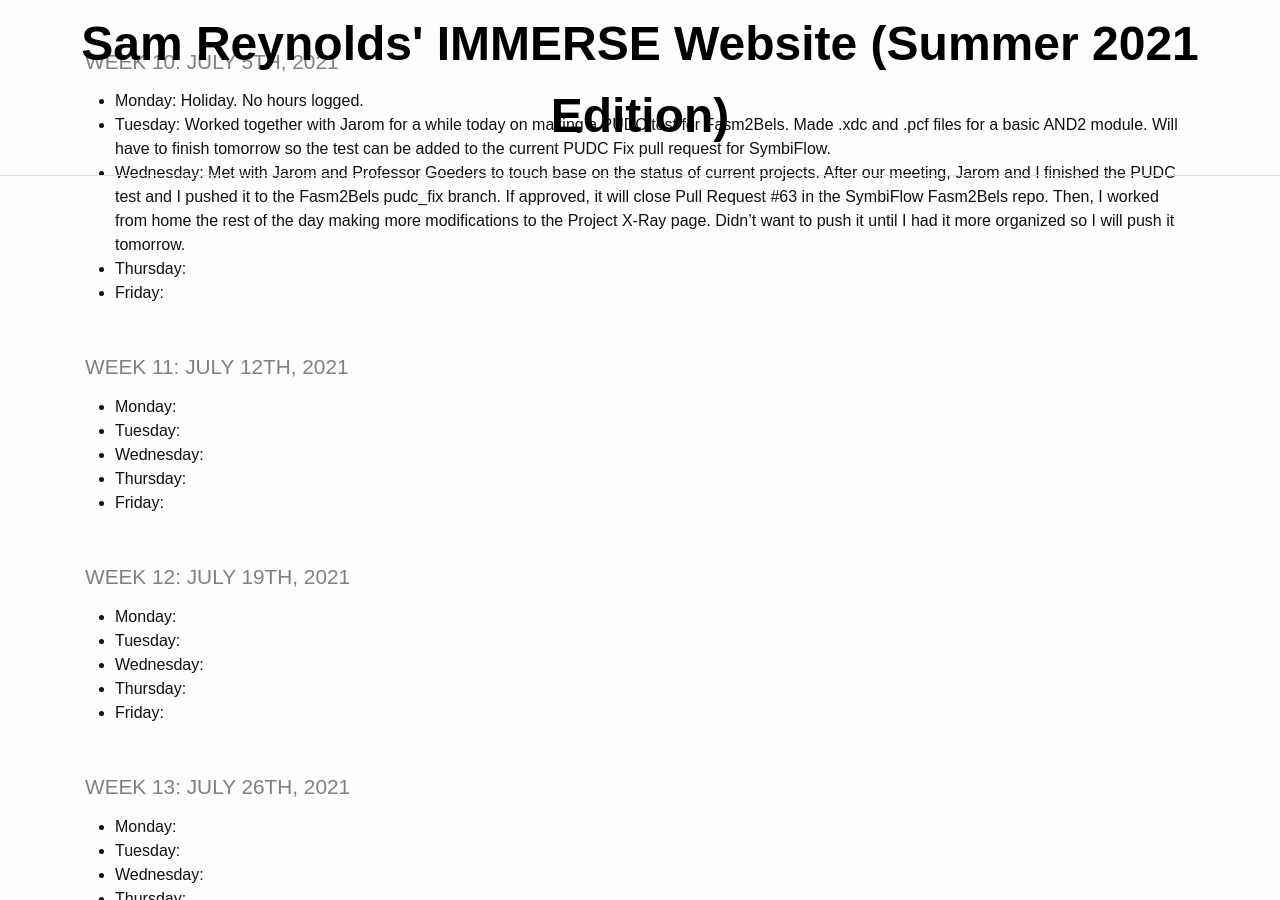
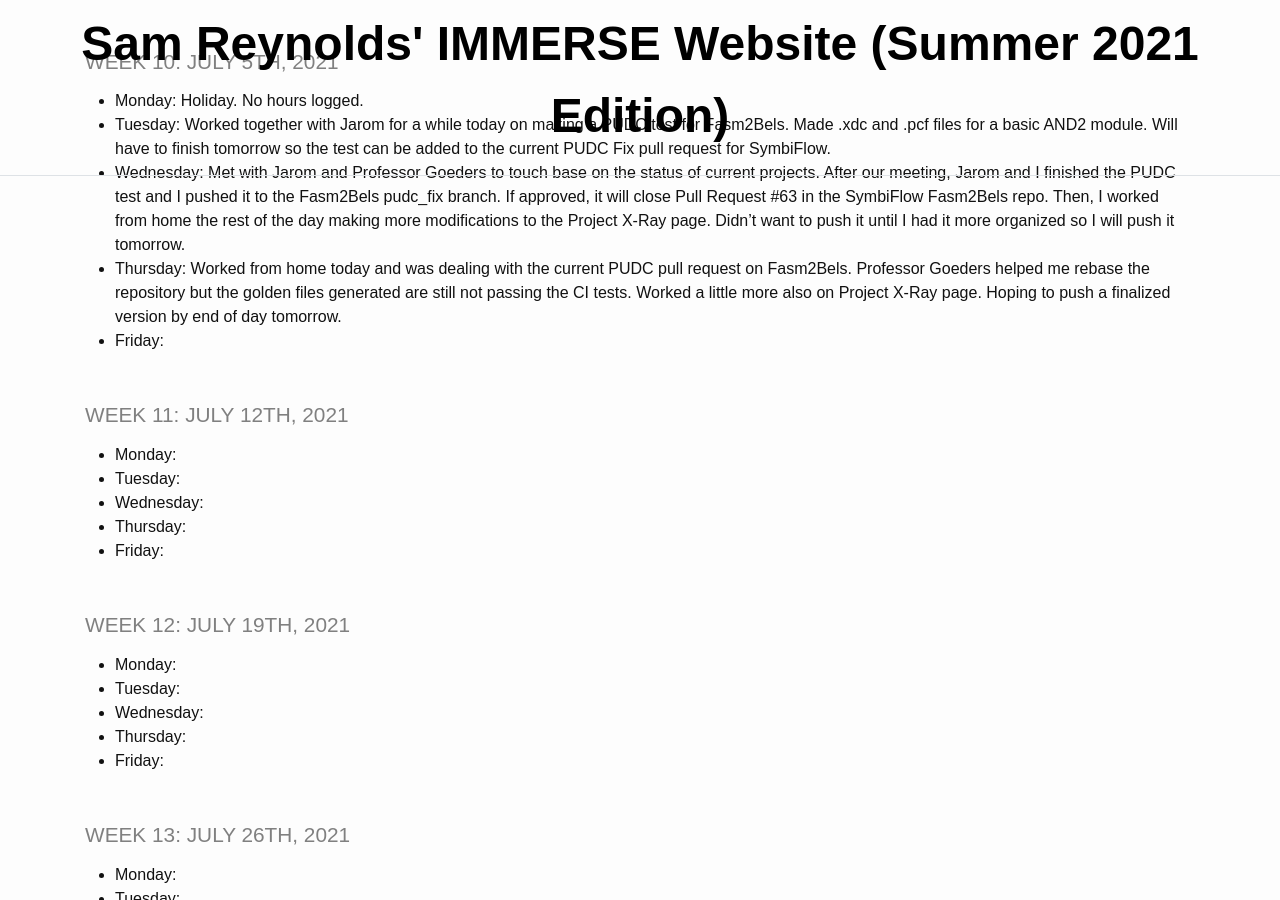
Before and after one commit to TheDHCreator/thedhcreator.github.io, a Jekyll site: the page built from _pages/log.md, in a window 1280 px wide and 900 px high, scrolled down 3388 px. Built offline with Jekyll 4.4.1, drawn with Linux system fonts in a browser that asks for light colours.

Commit message:
work done yesterday, almost end of work week

```diff
--- a/_pages/log.md
+++ b/_pages/log.md
@@ -95,7 +95,7 @@ title: IMMERSE Log
 * **Monday**: Holiday. No hours logged.
 * **Tuesday**: Worked together with Jarom for a while today on making a PUDC test for Fasm2Bels. Made .xdc and .pcf files for a basic AND2 module. Will have to finish tomorrow so the test can be added to the current PUDC Fix pull request for SymbiFlow.
 * **Wednesday**: Met with Jarom and Professor Goeders to touch base on the status of current projects. After our meeting, Jarom and I finished the PUDC test and I pushed it to the Fasm2Bels pudc_fix branch. If approved, it will close Pull Request #63 in the SymbiFlow Fasm2Bels repo. Then, I worked from home the rest of the day making more modifications to the Project X-Ray page. Didn't want to push it until I had it more organized so I will push it tomorrow.
-* **Thursday**:
+* **Thursday**: Worked from home today and was dealing with the current PUDC pull request on Fasm2Bels. Professor Goeders helped me rebase the repository but the golden files generated are still not passing the CI tests. Worked a little more also on Project X-Ray page. Hoping to push a finalized version by end of day tomorrow.
 * **Friday**:
 
 ### Week 11: July 12th, 2021
```
